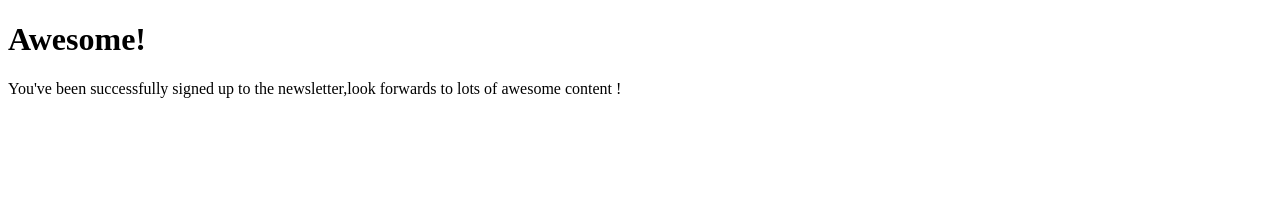
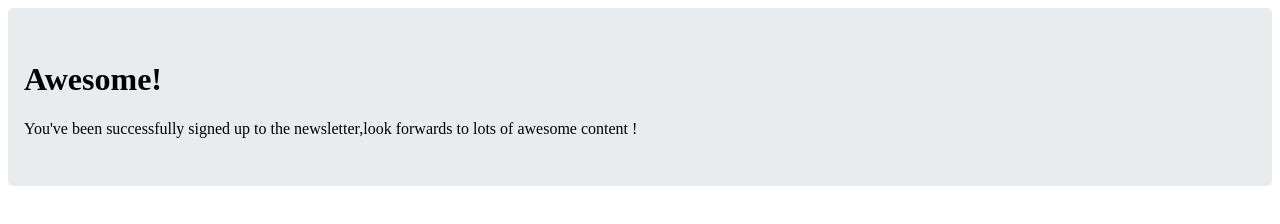
Before and after one commit to lokesh903/NewsLetterSignUpPage, a website: page success.html in a window 1280 px wide. Drawn offline with Linux system fonts and the light colour scheme.

Commit message:
update failure,success page

```diff
--- a/success.html
+++ b/success.html
@@ -5,7 +5,7 @@
     <meta http-equiv="X-UA-Compatible" content="IE=edge">
     <meta name="viewport" content="width=device-width, initial-scale=1.0">
     <title>Success</title>
-    <link rel="stylesheet" type="text/html" href="./public/css/style2.css">
+    <link rel="stylesheet"  href="css/style2.css">
 </head>
 <body>
     <div class="jumbotron">
```
Also changed, not shown: failure.html (+1 -1 lines).
